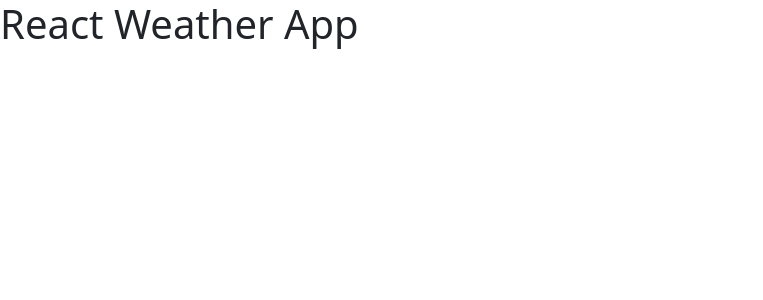
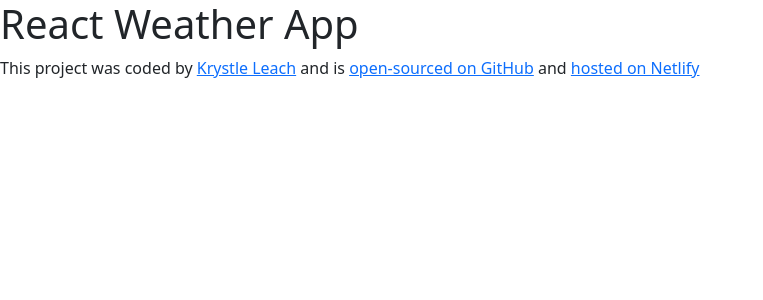
Before and after one commit to krystleL21/weather-react-app, a React (Vite) app: page / in a window 1280 px wide. Shown: the top 300 px of the page, without its empty margins (0-763 px from the left). Built offline with nearby package versions, Linux system fonts and the light colour scheme.

Commit message:
Added git and netlify link in the footer

```diff
--- a/src/App.jsx
+++ b/src/App.jsx
@@ -11,6 +11,11 @@ function App() {
   return (
     <div className="app">
 <h1>React Weather App</h1>
+<footer>
+  This project was coded by <a href="https://krystleportfolio.netlify.app/" target="_blank" rel="noreferrer" >
+Krystle Leach</a> and is <a href="https://github.com/krystleL21/my-react-app" target="_blank" rel="noreferrer">
+open-sourced on GitHub</a> and <a href="https://687bdb1c75721d4552893ca6--krystle-react-app.netlify.app/" target="_blank" rel="noreferrer">hosted on Netlify</a>
+</footer>
 </div>
   );
 }
```
